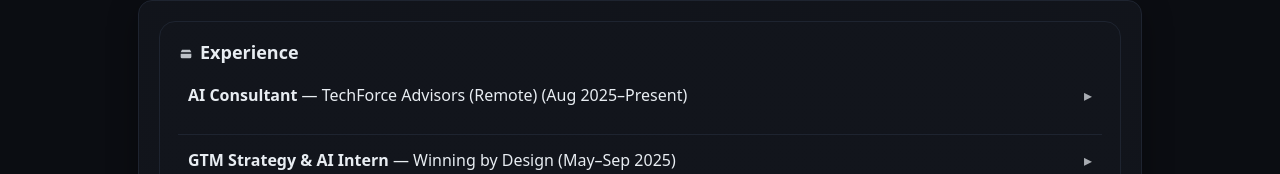
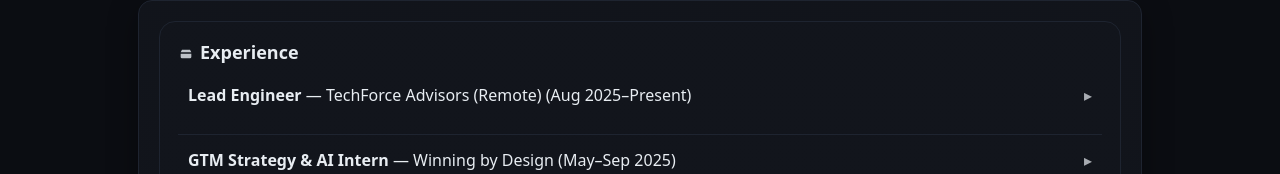
Before and after one commit to jpatrickb/jpatrickb.github.io, a React (Vite) app: page /#/ in a window 1280 px wide. Shown: the part 519-693 px from the top of the page. Built offline with nearby package versions, Linux system fonts and the light colour scheme.

Commit message:
Updated resume and work experience to show "Lead Engineer" title rather than AI Consultant

```diff
--- a/src/pages/Home.tsx
+++ b/src/pages/Home.tsx
@@ -35,7 +35,7 @@
             </h3>
             <details className="details-row">
               <summary>
-                <span><strong>AI Consultant</strong> — TechForce Advisors (Remote) (Aug 2025–Present)</span>
+                <span><strong>Lead Engineer</strong> — TechForce Advisors (Remote) (Aug 2025–Present)</span>
                 <span className="chevron" aria-hidden>▸</span>
               </summary>
               <ul style={{margin:'6px 10px', color:'var(--muted)'}}>
```
Also changed, not shown: 1 other file (tests, documents, lock files or other folders).
